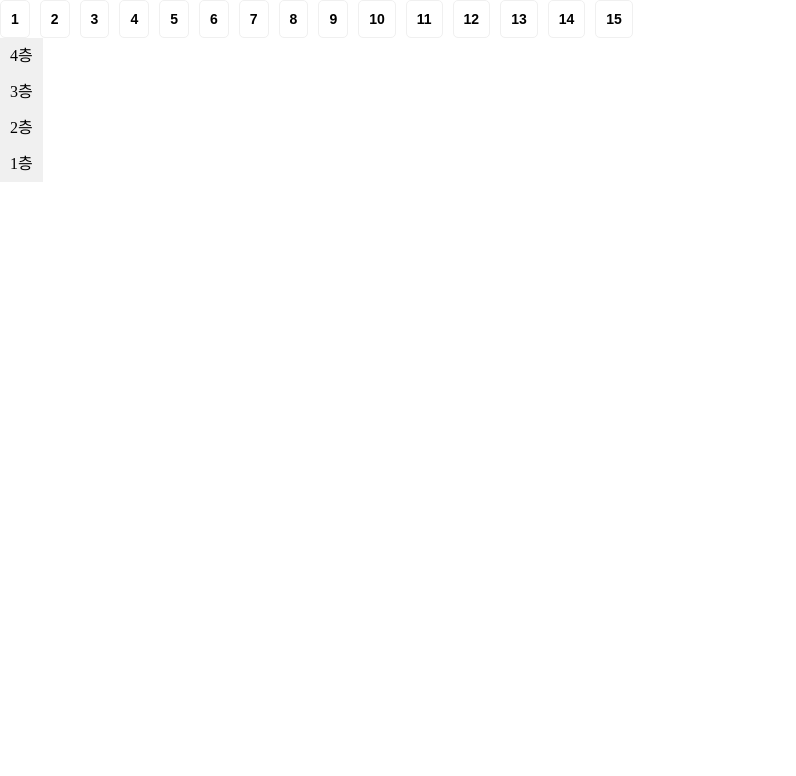
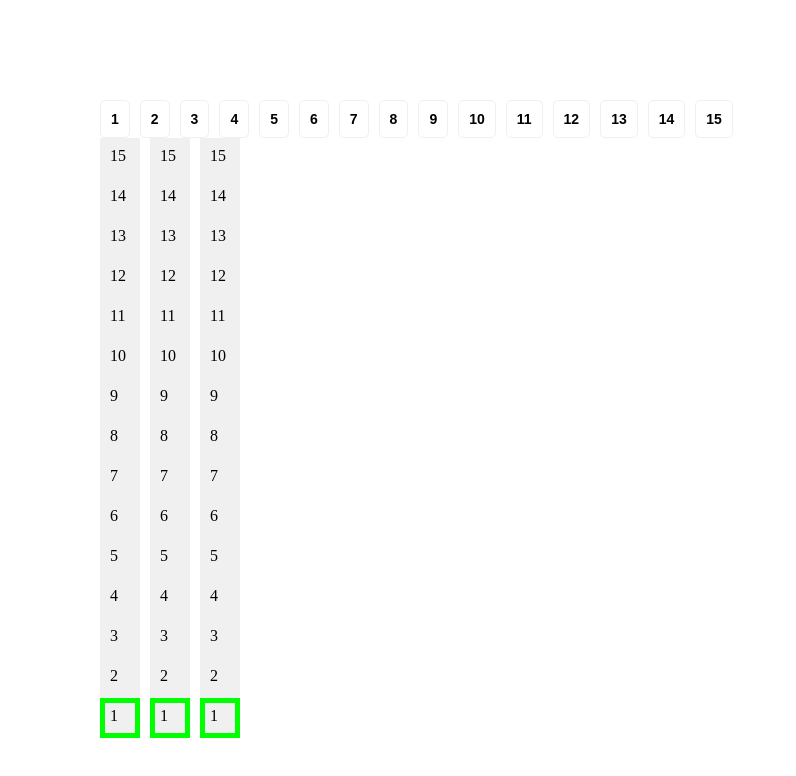
Before and after one commit to melroh629/slash, a React (Vite) app: page / in a window 1280 px wide. Shown: the top 776 px of the page, without its empty margins (0-796 px from the left). Built offline with nearby package versions, Linux system fonts and the light colour scheme.

Commit message:
feat: 엘리베이터 컴포넌트 분리 및배열로 상태 관리

```diff
--- a/index.html
+++ b/index.html
@@ -7,6 +7,11 @@
 			rel="stylesheet"
 			href="https://cdn.jsdelivr.net/npm/reset-css@5.0.2/reset.min.css"
 		/>
+		<style>
+			* {
+				box-sizing: border-box;
+			}
+		</style>
 		<title>카페 노노 - 개발자 과제</title>
 	</head>
 	<body>
--- a/src/App.tsx
+++ b/src/App.tsx
@@ -1,10 +1,15 @@
+import styled from 'styled-components';
 import { Container } from './Container';
 function App() {
 	return (
 		<>
-			<Container />
+			<StyledWrapper>
+				<Container />
+			</StyledWrapper>
 		</>
 	);
 }
-
+const StyledWrapper = styled.div`
+	padding: 100px;
+`;
 export default App;
--- a/src/Container.tsx
+++ b/src/Container.tsx
@@ -1,24 +1,40 @@
 import styled from 'styled-components';
+import { useState } from 'react';
 import { Button } from './components/Button';
+import { Elevator } from './components/Elevator';
+
 interface containerProps {}
+interface ElevatorState {
+	currentFloor: number;
+	destinationFloor: number;
+	isMoving: boolean;
+}
 export const Container = ({}: containerProps) => {
+	const [elevatorStates, setElevatorStates] = useState<ElevatorState[]>([
+		{ currentFloor: 1, destinationFloor: 1, isMoving: false },
+		{ currentFloor: 1, destinationFloor: 1, isMoving: false },
+		{ currentFloor: 1, destinationFloor: 1, isMoving: false },
+	]);
+
+	const handleFloorClick = (value: number) => {};
+
 	return (
 		<StyledWrapper>
 			<StyledButtonList>
 				{Array.from({ length: 15 }, (_, index) => (
-					<Button key={index} numbers={index + 1} />
+					<Button key={index} value={index + 1} onClick={handleFloorClick} />
 				))}
 			</StyledButtonList>
 
-			<StyledFloorList>
-				<li>4층</li>
-				<li>3층</li>
-				<li>2층</li>
-				<li>1층</li>
-			</StyledFloorList>
+			<StyledElevatorList>
+				{elevatorStates.map((state, index) => (
+					<Elevator key={index} elevatorState={state} />
+				))}
+			</StyledElevatorList>
 		</StyledWrapper>
 	);
 };
+
 const StyledWrapper = styled.div`
 	padding: 0;
 `;
@@ -26,14 +42,7 @@ const StyledButtonList = styled.div`
 	display: flex;
 	gap: 10px;
 `;
-const StyledFloorList = styled.ul`
+const StyledElevatorList = styled.div`
 	display: flex;
-	flex-direction: column;
-
-	li {
-		display: flex;
-		width: fit-content;
-		padding: 10px;
-		background: #f0f0f0;
-	}
+	gap: 10px;
 `;
--- a/src/components/Button.tsx
+++ b/src/components/Button.tsx
@@ -1,10 +1,22 @@
 import styled from 'styled-components';
 
 interface buttonProps {
-	numbers: number;
+	value: number;
+	onClick: (value: number) => void;
+	disabled?: boolean;
 }
-export const Button = ({ numbers }: buttonProps) => {
-	return <StyledButton>{numbers}</StyledButton>;
+export const Button = ({ value, onClick, disabled }: buttonProps) => {
+	return (
+		<StyledButton
+			onClick={e =>
+				onClick(Number((e.currentTarget as HTMLButtonElement).value))
+			}
+			value={value}
+			disabled={disabled}
+		>
+			{value}
+		</StyledButton>
+	);
 };
 const StyledButton = styled.button`
 	display: flex;
--- /dev/null
+++ b/src/components/Elevator.tsx
@@ -0,0 +1,69 @@
+import styled, { keyframes } from 'styled-components';
+
+interface ElevatorState {
+	currentFloor: number;
+	destinationFloor: number;
+	isMoving: boolean;
+}
+
+// ElevatorProps 인터페이스 정의
+interface ElevatorProps {
+	elevatorState: ElevatorState;
+}
+
+interface StyledCurrentProps {
+	$bottom: number;
+	$duration: number;
+}
+export const Elevator = ({ elevatorState }: ElevatorProps) => {
+	const calculateBottom = (currentFloor: number, destinationFloor: number) => {
+		return (destinationFloor - currentFloor) * 40;
+	};
+	const bottomValue = calculateBottom(
+		elevatorState.currentFloor,
+		elevatorState.destinationFloor
+	);
+	const duration =
+		Math.abs(elevatorState.destinationFloor - elevatorState.currentFloor) * 1;
+
+	return (
+		<StyledElevator>
+			{Array.from({ length: 15 }, (_, i) => 15 - i).map(number => (
+				<li key={number}>{number}</li>
+			))}
+
+			<StyledCurrent $bottom={bottomValue} $duration={duration} />
+		</StyledElevator>
+	);
+};
+
+const StyledElevator = styled.ul`
+	position: relative;
+	display: flex;
+	flex-direction: column;
+	li {
+		display: flex;
+		width: 40px;
+		height: 40px;
+		padding: 10px;
+		background: #f0f0f0;
+	}
+`;
+const move = (bottom: number) => keyframes`
+  0% {
+    bottom: 0;
+  }
+  100% {
+    bottom: ${bottom}px;
+  }
+`;
+
+const StyledCurrent = styled.div<StyledCurrentProps>`
+	position: absolute;
+	bottom: ${props => props.$bottom}px;
+	left: 0;
+	width: 40px;
+	height: 40px;
+	border: 5px solid lime;
+	animation: ${props => move(props.$bottom)} ${props => props.$duration}s linear;
+`;
```
Also changed, not shown: .eslintrc.cjs, 1 other file (tests, documents, lock files or other folders).
